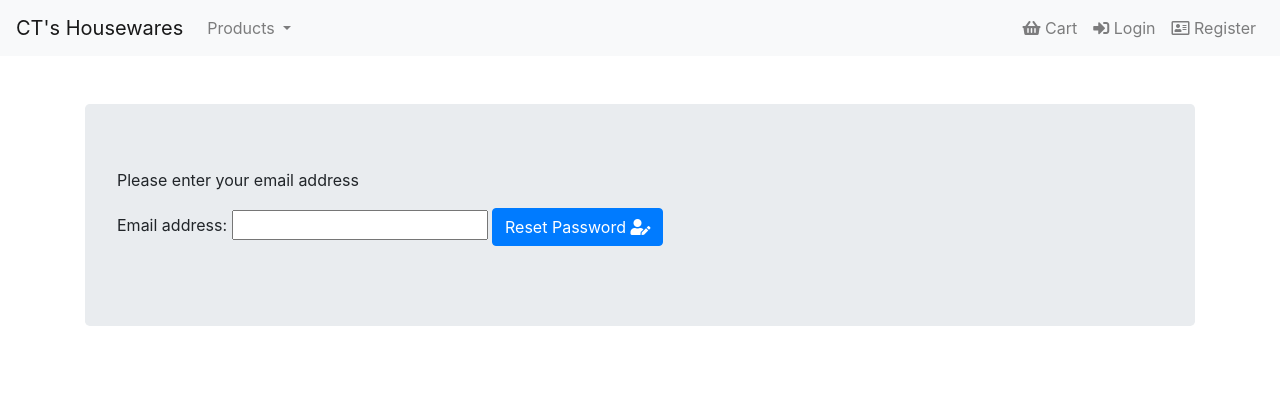
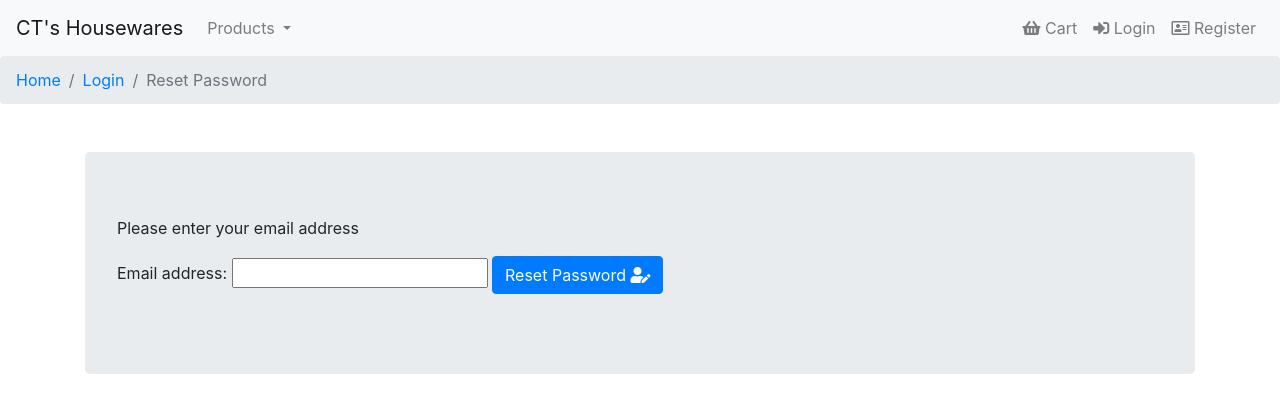
Before and after one commit to CharlieJT/cts_housewares, a Django app: page /account/password-reset/ in a window 1280 px wide. Shown: the top 413 px of the page. Run offline with Django 3.2, Linux system fonts and the light colour scheme; some libraries are stand-ins or nearby versions.

Commit message:
Include breadcrumbs to help with navigating around website

```diff
--- a/account/templates/reset_password/password_reset_form.html
+++ b/account/templates/reset_password/password_reset_form.html
@@ -1,6 +1,16 @@
 {% extends 'base.html' %}
 
 {% block title %}Password Reset{% endblock %}
+
+{% block breadcrumb %}
+<nav aria-label="breadcrumb">
+    <ol class="breadcrumb">
+      <li class="breadcrumb-item"><a href="{% url 'home_page' %}">Home</a></li>
+      <li class="breadcrumb-item"><a href="{% url 'login' %}">Login</a></li>
+      <li class="breadcrumb-item active" aria-current="page">Reset Password</li>
+    </ol>
+  </nav>
+{% endblock %}
 
 {% block content %}
     <div class="container mt-5">
--- a/templates/base.html
+++ b/templates/base.html
@@ -19,6 +19,9 @@
 
     {% include 'navbar.html' %}
 
+    {% block breadcrumb %}
+    {% endblock %}
+
     {% if messages %}
     <div>
         {% for message in messages %}
--- a/templates/navbar.html
+++ b/templates/navbar.html
@@ -13,7 +13,7 @@
                     Products
                 </a>
                 <div class="dropdown-menu" aria-labelledby="navbarDropdown">
-                    <a class="dropdown-item" href="#">Action</a>
+                    <a class="dropdown-item" href="#">All</a>
                     <a class="dropdown-item" href="#">Another action</a>
                     <div class="dropdown-divider"></div>
                     <a class="dropdown-item" href="#">Something else here</a>
```
Also changed, not shown: account/templates/login.html (+9 -0 lines), account/templates/registration.html (+9 -0 lines).
